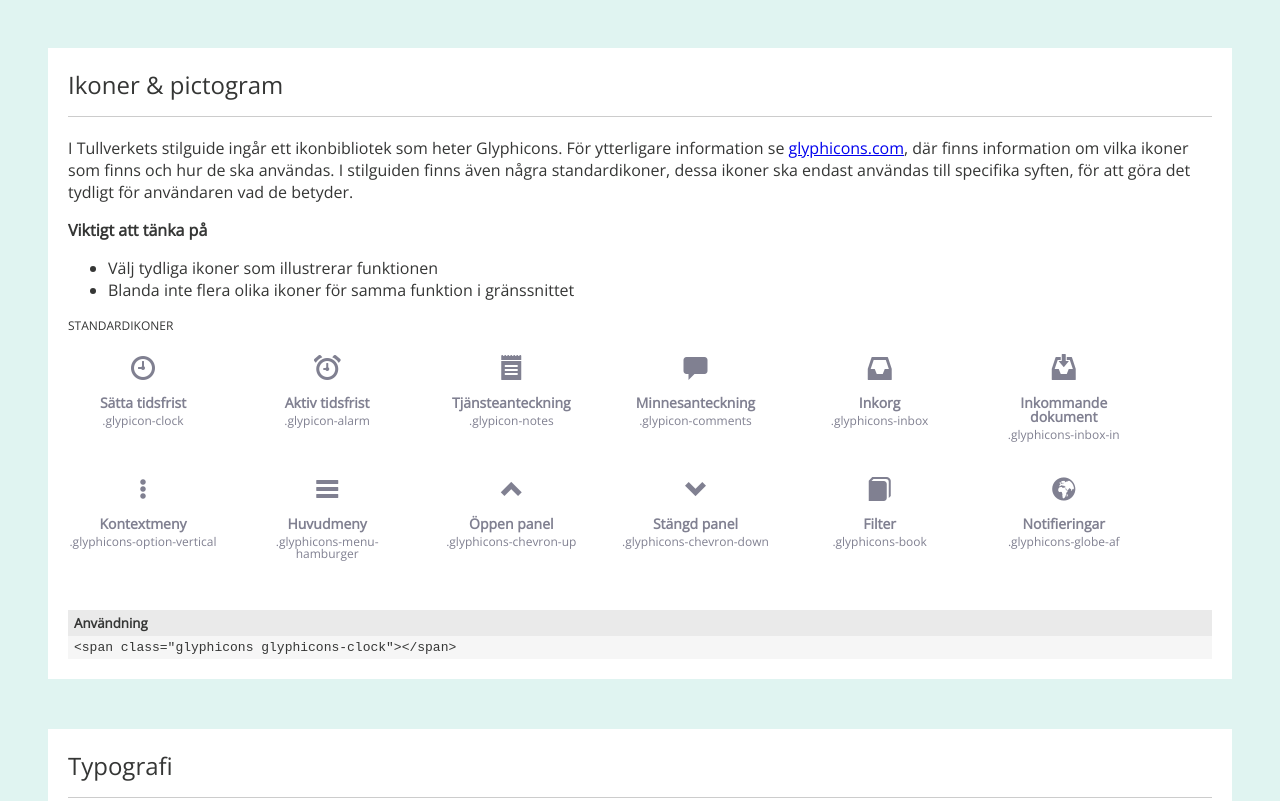
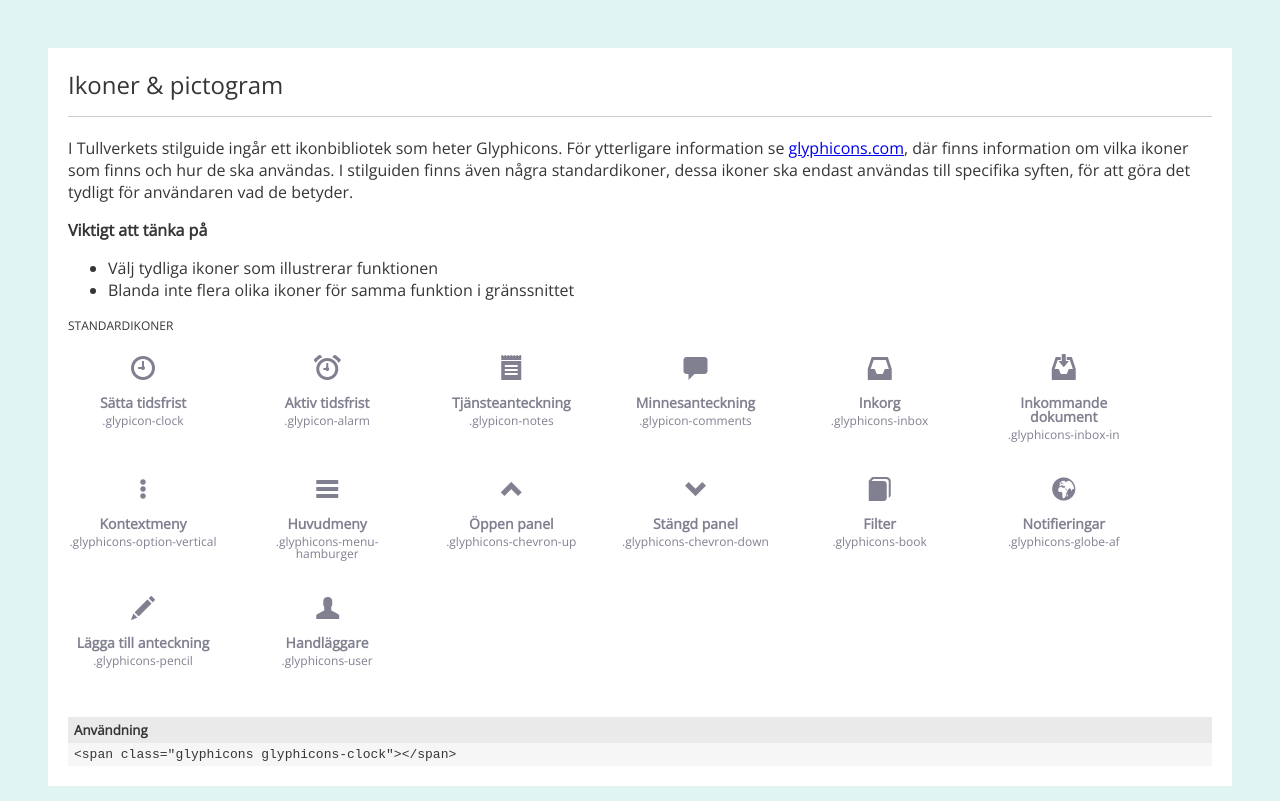
Before and after one commit to huring/tullverket-general-styles, a website: page dist/index.html in a window 1280 px wide. Shown: the top 801 px of the page. Drawn offline with nearby package versions, Linux system fonts and the light colour scheme; files that its build step writes are made by us from their sources.

Commit message:
Added icons - pen & user

```diff
--- a/dist/index.html
+++ b/dist/index.html
@@ -36,6 +36,8 @@
   <span class="glyphicons glyphicons-chevron-down"><em>Stängd panel <span>.glyphicons-chevron-down</span></em></span>
   <span class="glyphicons glyphicons-book"><em>Filter <span>.glyphicons-book</span></em></span>
   <span class="glyphicons glyphicons-globe-af"><em>Notifieringar <span>.glyphicons-globe-af</span></em></span>
+  <span class="glyphicons glyphicons-pencil"><em>Lägga till anteckning <span>.glyphicons-pencil</span></em></span>
+  <span class="glyphicons glyphicons-user"><em>Handläggare <span>.glyphicons-user</span></em></span>
 
   <div class="usage">
     <h5>Användning</h5>
```
